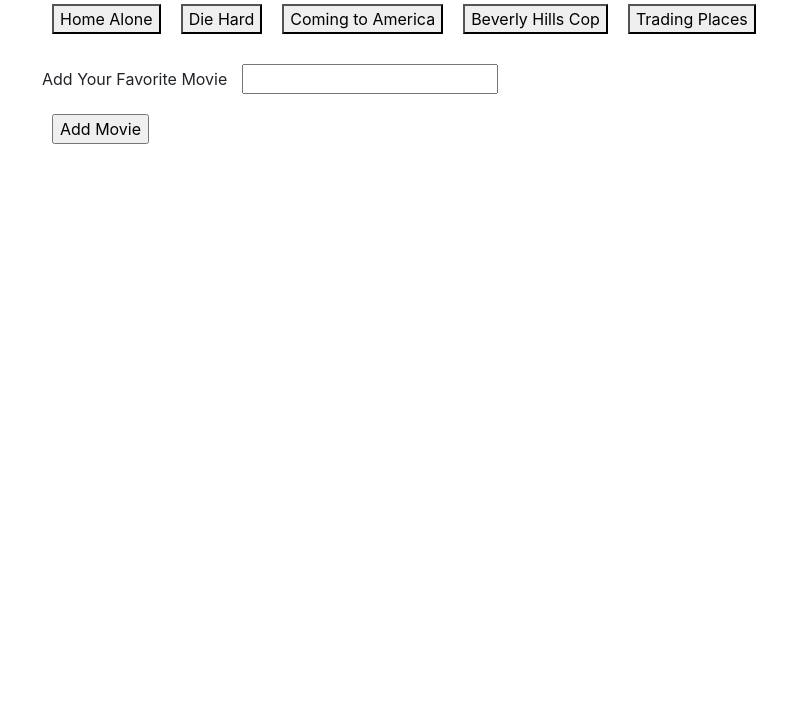
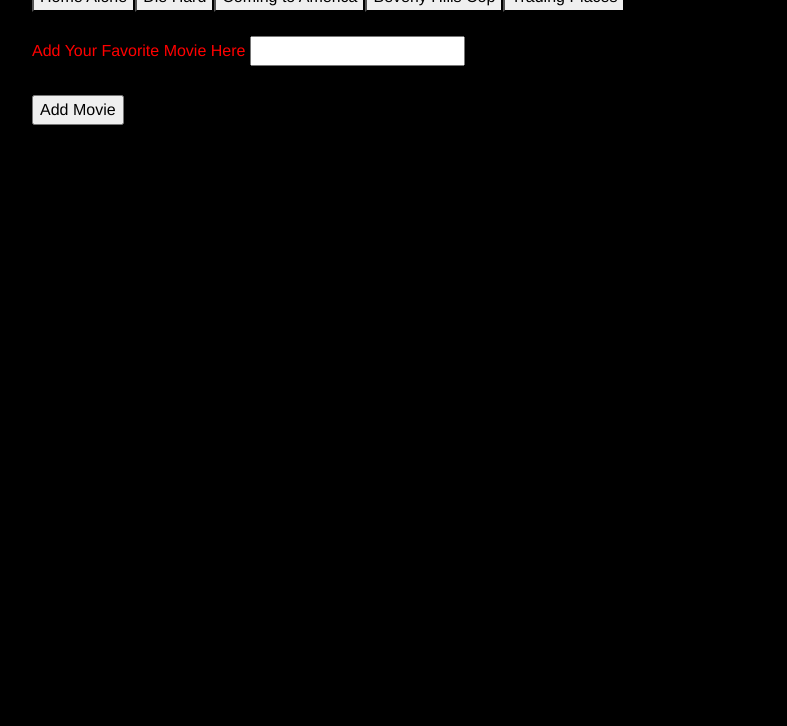
Before and after one commit to 2Krafty/GifTastic, a plain HTML site: page index.html in a window 1280 px wide. Shown: the part 74-800 px from the top of the page, without its empty margins (53-840 px from the left). Drawn offline with nearby package versions, Linux system fonts and the light colour scheme.

Commit message:
saving work

```diff
--- a/assets/giftasty.js
+++ b/assets/giftasty.js
@@ -8,7 +8,6 @@ function alertData() {
 }
 
 function renderButtons() {
-
   // Deleting the movie topics to adding new topics
   $("#buttons-view").empty();
 
@@ -16,13 +15,10 @@ function renderButtons() {
   for (var i = 0; i < topics.length; i++) {
 
     var a = $("<button>");
-    // Adding a class of movie to our button
+
     a.addClass("movie");
-    // Adding a data-attribute
     a.attr("data-movie", topics[i]);
-    // Providing the initial button text
     a.text(topics[i]);
-    // Adding the button to the HTML
     $("#buttons-view").append(a);
   }
 }
@@ -30,11 +26,10 @@ function renderButtons() {
 // This function handles events where one button is clicked
 $("#add-movie").on("click", function (event) {
   event.preventDefault();
-  // This line grabs the input from the textbox
+
   var movie = $("#movie-input").val().trim();
 
   topics.push(movie);
-
   renderButtons();
 
 });
@@ -48,9 +43,9 @@ renderButtons();
 $(document).on("click", ".movie", function () {
 
   var movies = $(this).attr("data-movie");
+
   var queryURL = "https://api.giphy.com/v1/gifs/search?q=" +
-    movies +
-    "&api_key=rqTcmyEArNSNEVTWJiZXhHVD0wNnciIQ&limit=10";
+    movies + "&api_key=rqTcmyEArNSNEVTWJiZXhHVD0wNnciIQ&limit=10";
   // Performing an AJAX request with the queryURL
   $.ajax({
       url: queryURL,
@@ -59,6 +54,9 @@ $(document).on("click", ".movie", function () {
 
     // After data comes back from the request
     .then(function (response) {
+
+
+
       console.log(queryURL);
 
       console.log(response);
@@ -70,9 +68,7 @@ $(document).on("click", ".movie", function () {
 
 
         var movieDiv = $("<div class='dyn-div'>");
-
         var p = $("<p>").text("Rating: " + results[i].rating);
-
         var movieImage = $("<img>");
         // Setting the src attribute of the image
         movieImage.attr("src", results[i].images.fixed_height.url);
@@ -85,14 +81,15 @@ $(document).on("click", ".movie", function () {
         movieDiv.append(p);
         movieDiv.append(movieImage);
 
-        $("#gifs-appear-here").prepend(movieDiv);
+        $("#gifs").prepend(movieDiv);
 
 
       }
     });
 });
 
-$("#movie-input").empty();
+
+
 $(document).on("click", ".dyn-div", function () {
 
   var image = $(this).find("img")
@@ -100,7 +97,6 @@ $(document).on("click", ".dyn-div", function () {
   console.log(image)
   // If the clicked image's state is still, update its src attribute to what its data-animate value is.
   if (state === "still") {
-
     image.attr("src", image.attr("data-animate"));
     image.attr("data-state", "animate");
   } else {
@@ -111,6 +107,5 @@ $(document).on("click", ".dyn-div", function () {
 
   }
 
-
-
 });
+$("#movie-input").val();
--- a/assets/style.css
+++ b/assets/style.css
@@ -1,6 +1,9 @@
-button,
-    div,
-    form,
-    input {
-      margin: 10px;
-    }
+
+
+body {
+  background-color: black;
+}
+h1, div{
+  color: red;
+  font-family: 'Franklin Gothic Medium', 'Arial Narrow', Arial, sans-serif
+}
--- a/index.html
+++ b/index.html
@@ -17,14 +17,19 @@
     <div id="buttons-view"></div>
 
     <form id="movie-form">
-      <label for="movie-input">Add Your Favorite Movie</label>
+      <br>
+      <label for="movie-input">Add Your Favorite Movie Here </label>
+
       <input type="text" id="movie-input">
       <br>
+      <br>
       <input id="add-movie" type="submit" value="Add Movie">
- </form>
- <div id="gifs-appear-here">
-</div>
-
+      <br>
+      <br>
+    </form>
+    <div id="gifs">
+    </div>
+  </div>
   <script src="https://cdnjs.cloudflare.com/ajax/libs/jquery/3.3.1/jquery.min.js"></script>
   <script src="https://cdnjs.cloudflare.com/ajax/libs/popper.js/1.13.0/umd/popper.min.js"></script>
   <script src="https://cdnjs.cloudflare.com/ajax/libs/twitter-bootstrap/4.1.3/js/bootstrap.min.js"></script>
```
